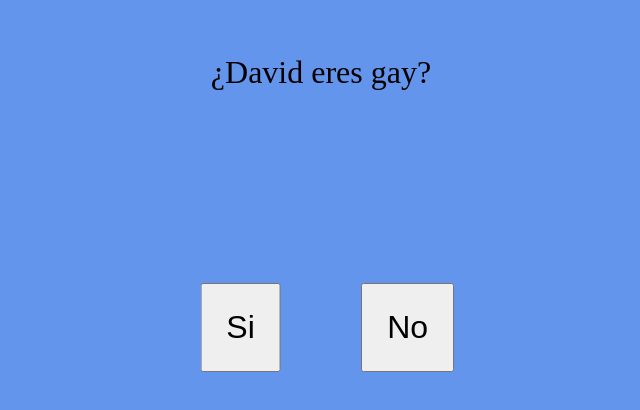
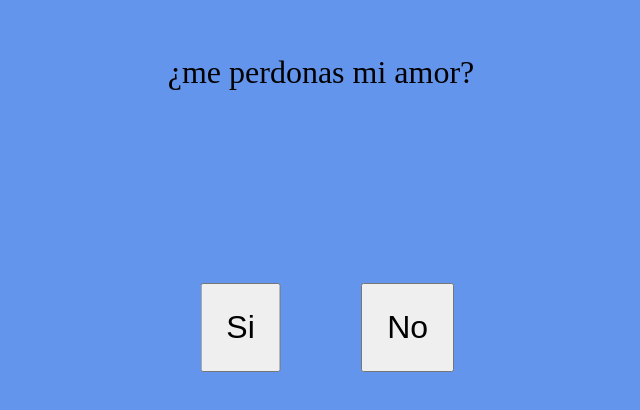
Before and after one commit to Brunno2024/pregunta, a plain HTML site: page index.html in a window 1280 px wide. Shown: the part 138-548 px from the top of the page, without its empty margins (319-959 px from the left). Drawn offline with Linux system fonts and the light colour scheme.

Commit message:
Update index.html

```diff
--- a/index.html
+++ b/index.html
@@ -10,7 +10,7 @@
 
 
     <div class="contenedor">
-        <p>¿David eres gay?</p>
+        <p>¿me perdonas mi amor?</p>
         <button id="yesBtn">Si</button>
         <button id="noBtn">No</button>
     </div>
```
